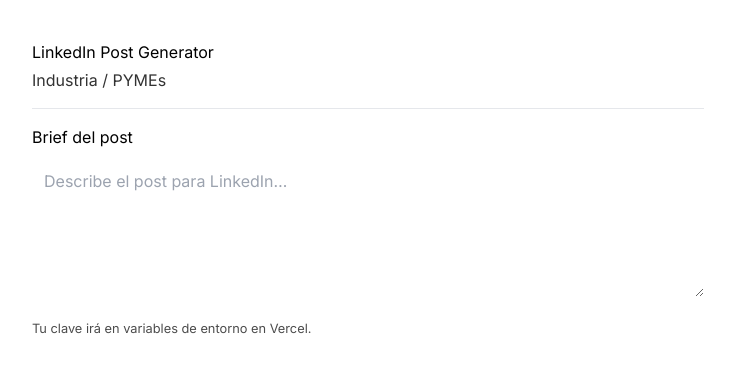
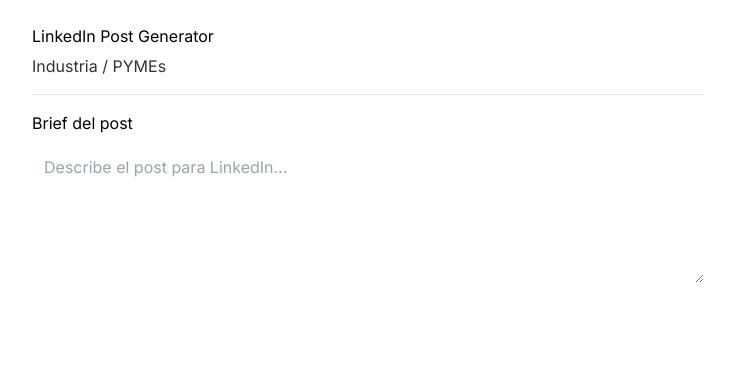
Before and after one commit to arantej-boop/linkedin_app, a React (Vite) app: page / in a window 1280 px wide. Shown: the top 372 px of the page, without its empty margins (272-1007 px from the left). Built offline with nearby package versions, Linux system fonts and the light colour scheme.

Commit message:
Update App.tsx

```diff
--- a/App.tsx
+++ b/App.tsx
@@ -1,22 +1,15 @@
-// App.tsx — versión mínima sin imports externos
+// App.tsx — versión mínima que compila sin imports externos
 import { useState } from "react";
-
-function Header({ title = "LinkedIn Post Generator", subtitle = "Industria / PYMEs" }) {
-  return (
-    <header style={{ padding: "16px 0" }}>
-      <h1 style={{ margin: 0 }}>{title}</h1>
-      {subtitle ? <p style={{ margin: "4px 0 0 0", opacity: 0.8 }}>{subtitle}</p> : null}
-      <hr style={{ marginTop: 16 }} />
-    </header>
-  );
-}
 
 export default function App() {
   const [prompt, setPrompt] = useState("");
 
   return (
     <main style={{ maxWidth: 720, margin: "0 auto", padding: 24 }}>
-      <Header />
+      <h1 style={{ margin: 0 }}>LinkedIn Post Generator</h1>
+      <p style={{ margin: "6px 0 16px 0", opacity: 0.8 }}>Industria / PYMEs</p>
+      <hr style={{ marginBottom: 16 }} />
+
       <label style={{ display: "block", marginBottom: 8 }}>Brief del post</label>
       <textarea
         value={prompt}
@@ -24,9 +17,6 @@
         placeholder="Describe el post para LinkedIn…"
         style={{ width: "100%", minHeight: 140, padding: 12 }}
       />
-      <div style={{ marginTop: 12, opacity: 0.7 }}>
-        <small>Tu clave irá en variables de entorno en Vercel.</small>
-      </div>
     </main>
   );
 }
```
